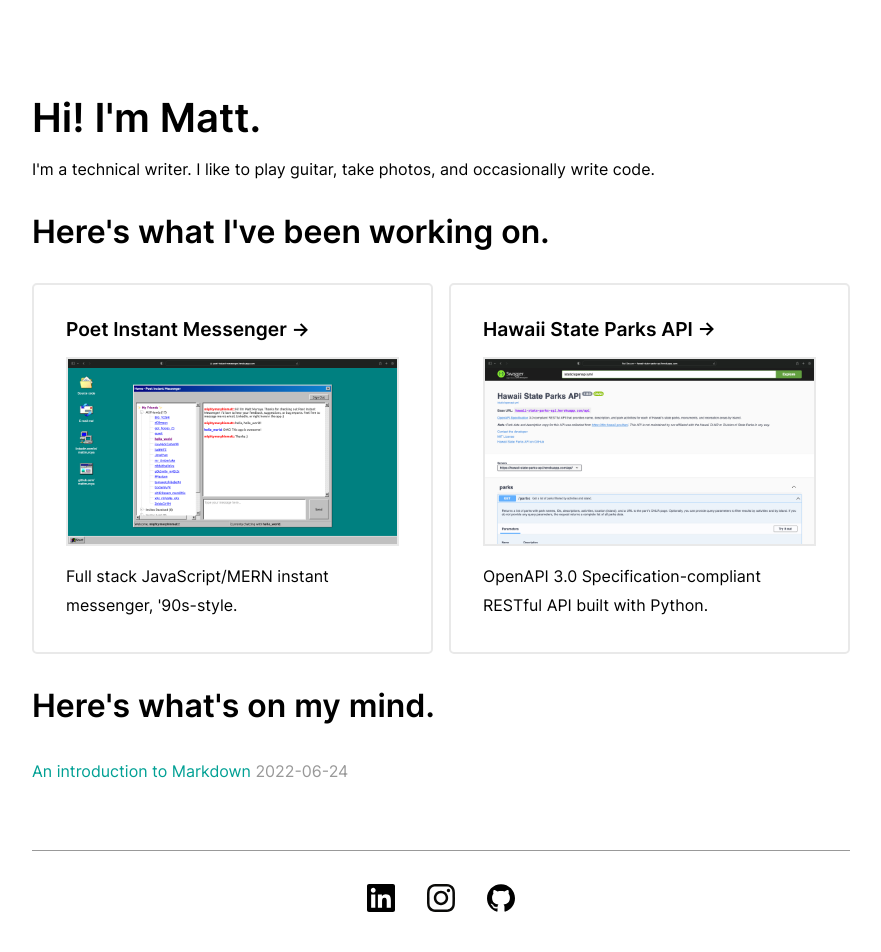
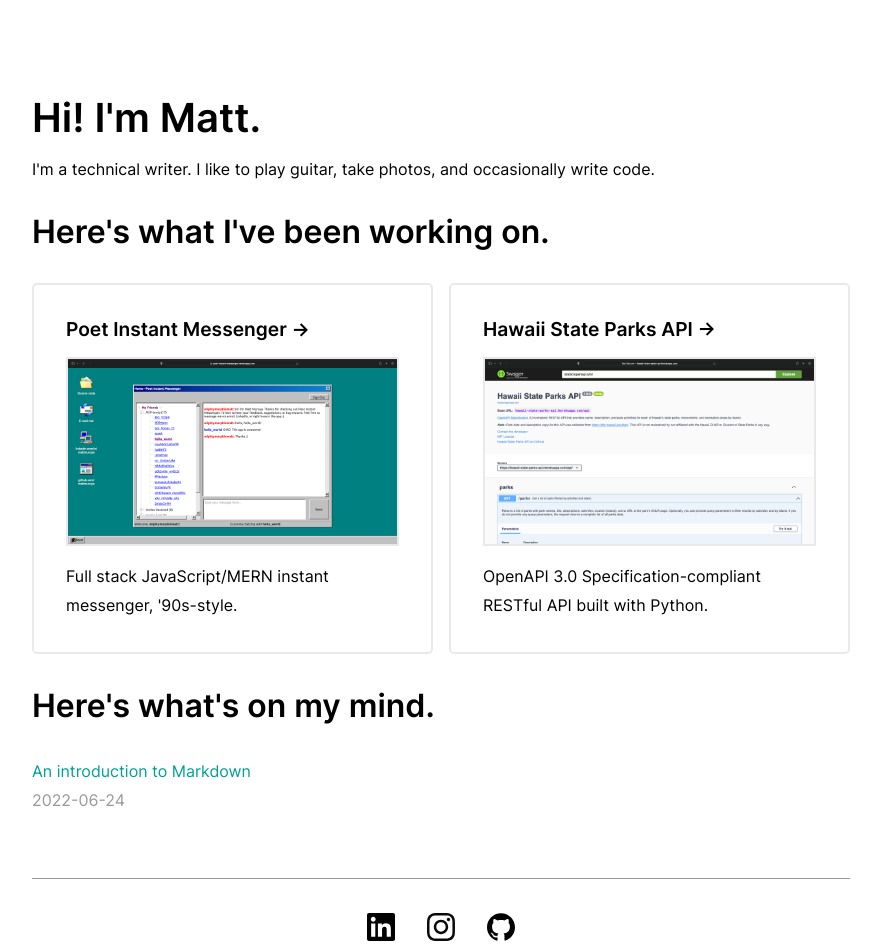
Before and after one commit to mattmuroya/mattmuroya.com, a Next.js app: page / in a window 1280 px wide. Shown: the top 952 px of the page, without its empty margins (199-1080 px from the left). Built offline with nearby package versions, Linux system fonts and the light colour scheme.

Commit message:
extract post list styles

```diff
--- a/components/PostList.tsx
+++ b/components/PostList.tsx
@@ -1,19 +1,19 @@
 import Link from "next/link";
+import styles from "../styles/PostList.module.css";
 import { PostDatum } from "../types/types";
 
 export default function PostsList({ postData }: { postData: PostDatum[] }) {
   return (
     <section>
       <h2>Here&apos;s what&apos;s on my mind.</h2>
-      <ul
-        style={{ marginTop: "2rem", listStyleType: "none", paddingLeft: "0" }}
-      >
+      <ul className={styles.postList}>
         {postData.map((post) => (
           <li key={post.slug}>
             <Link href={`/posts/${post.slug}`}>
               <a>{post.frontmatter.title}</a>
-            </Link>{" "}
-            <span style={{ color: "#999999" }}>{post.frontmatter.date}</span>
+            </Link>
+            <br />
+            <span className={styles.date}>{post.frontmatter.date}</span>
           </li>
         ))}
       </ul>
--- /dev/null
+++ b/styles/PostList.module.css
@@ -0,0 +1,16 @@
+.postList {
+  margin-top: 2rem;
+  list-style-type: none;
+  padding-left: 0;
+}
+
+.postList > li {
+  margin-top: 1rem;
+}
+
+.date {
+  color: #999999;
+  white-space: nowrap;
+}
+
+/* style={{ marginTop: "2rem", listStyleType: "none", paddingLeft: "0" } */
```
